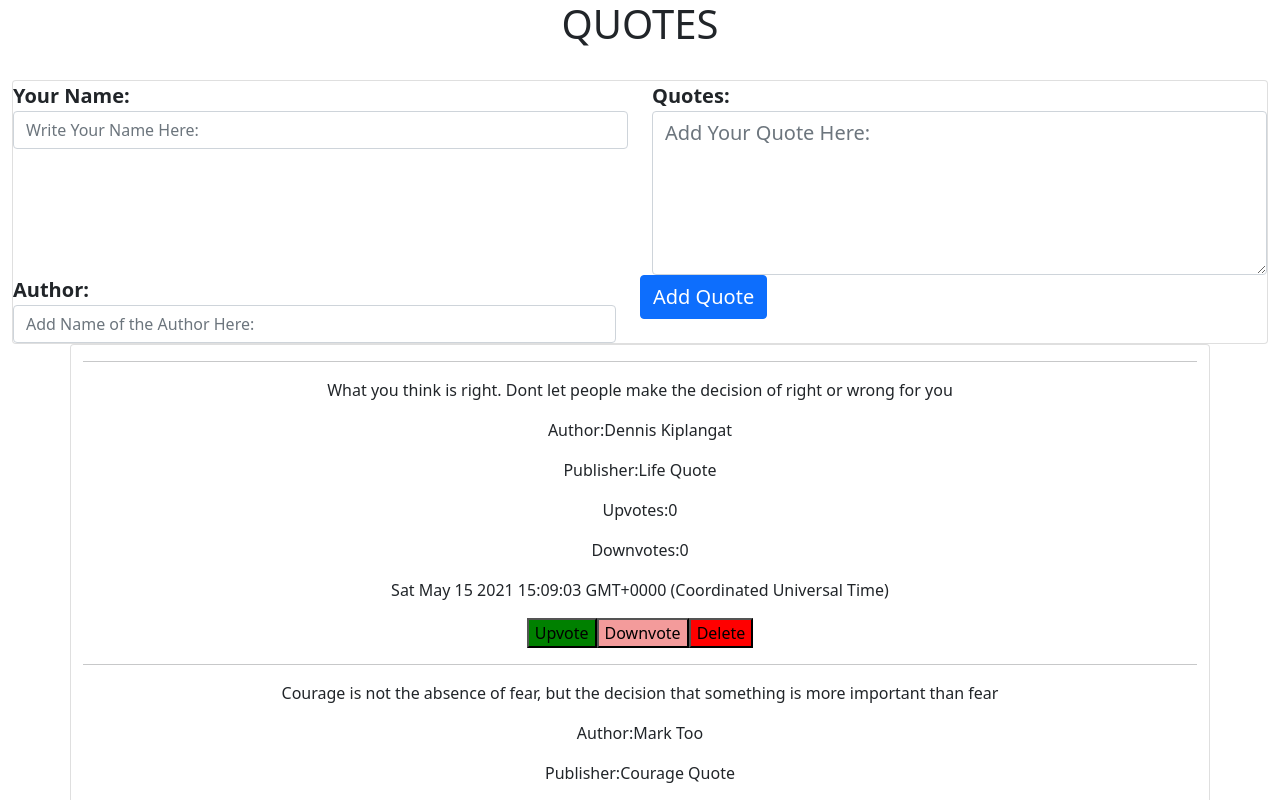
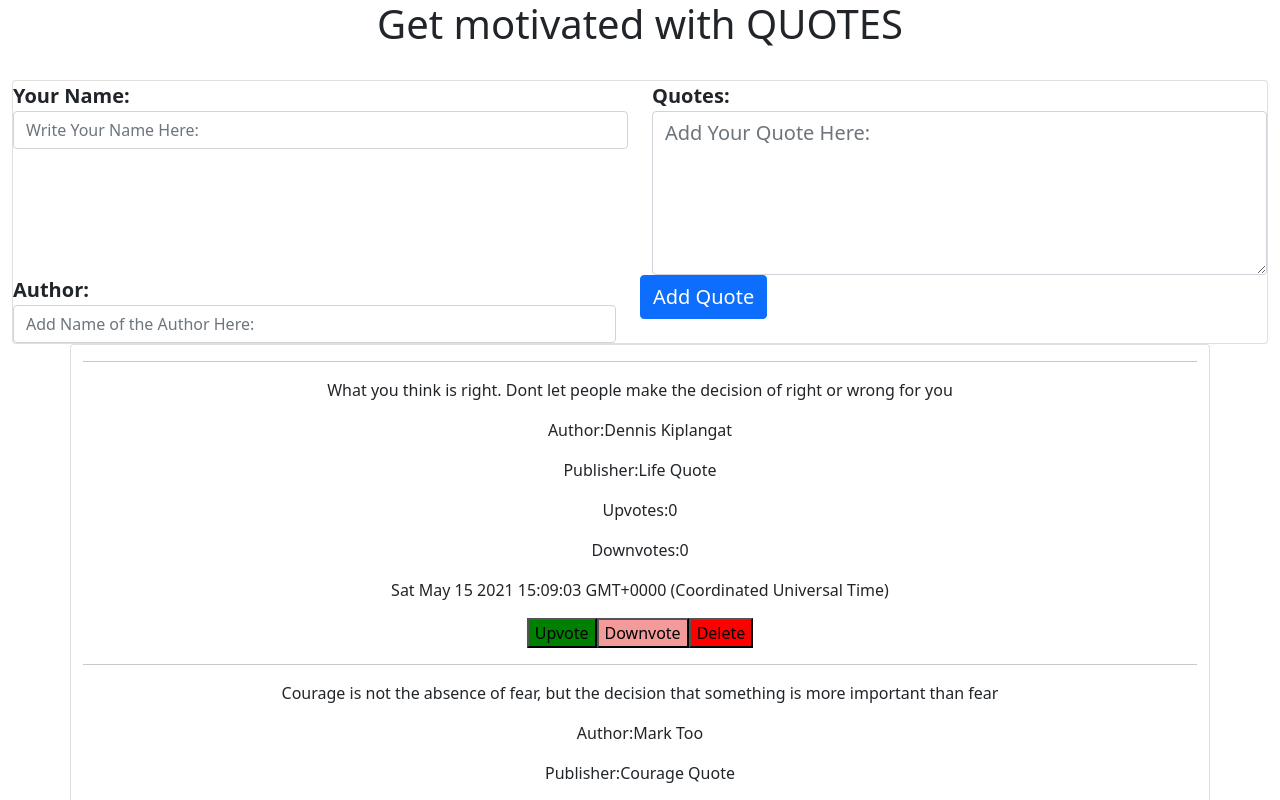
Before and after one commit to kiplaa1500/Quotes-, an Angular app: page / in a window 1280 px wide. Shown: the top 800 px of the page. Built offline with nearby package versions, Linux system fonts and the light colour scheme.

Commit message:
Adding more text on html part

```diff
--- a/src/app/quotes/quotes.component.html
+++ b/src/app/quotes/quotes.component.html
@@ -1,5 +1,5 @@
 <div class="container-fluid">
-  <h1>QUOTES</h1>
+  <h1>Get motivated with QUOTES</h1>
 </div>
 
 <app-quote-form (emitQuote)="addQuote($event)"></app-quote-form>
```
